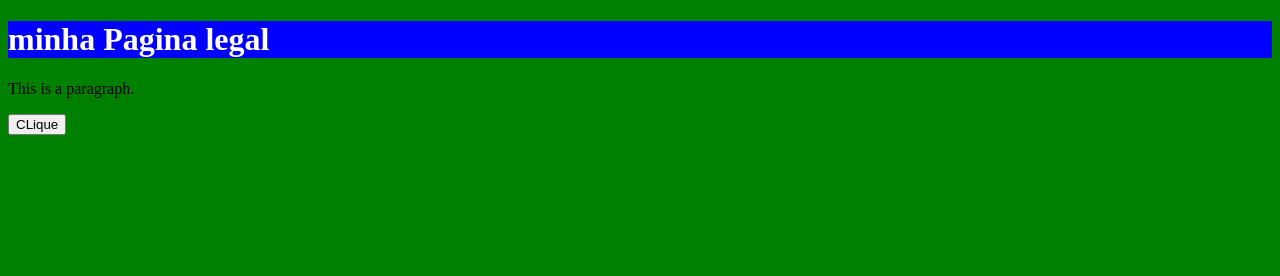
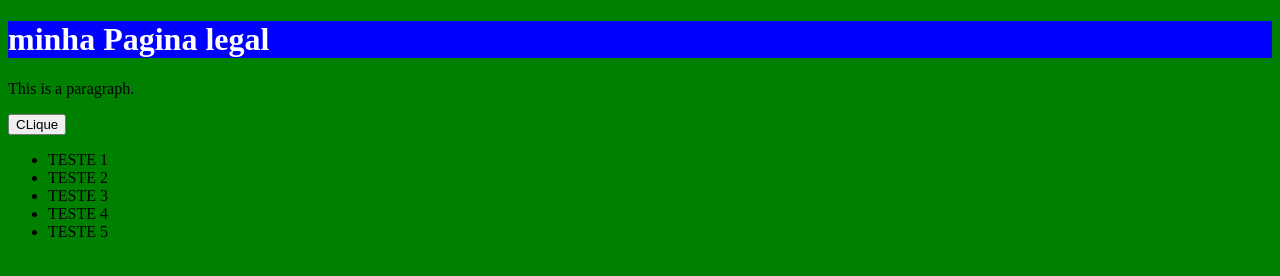
Before and after one commit to WillianDeCastro/TestePrimo, a plain HTML site: page index.html in a window 1280 px wide. Drawn offline with Linux system fonts and the light colour scheme.

Commit message:
inclui ul com 5 li

```diff
--- a/index.html
+++ b/index.html
@@ -24,5 +24,14 @@
 
 <button onClick="alert('hello world')" >CLique </button>
 
+<ul>
+   <li>TESTE 1</li>
+   <li>TESTE 2</li>
+   <li>TESTE 3</li>
+   <li>TESTE 4</li>
+   <li>TESTE 5</li>
+</ul>
+
+
 </body>
 </html>
```
